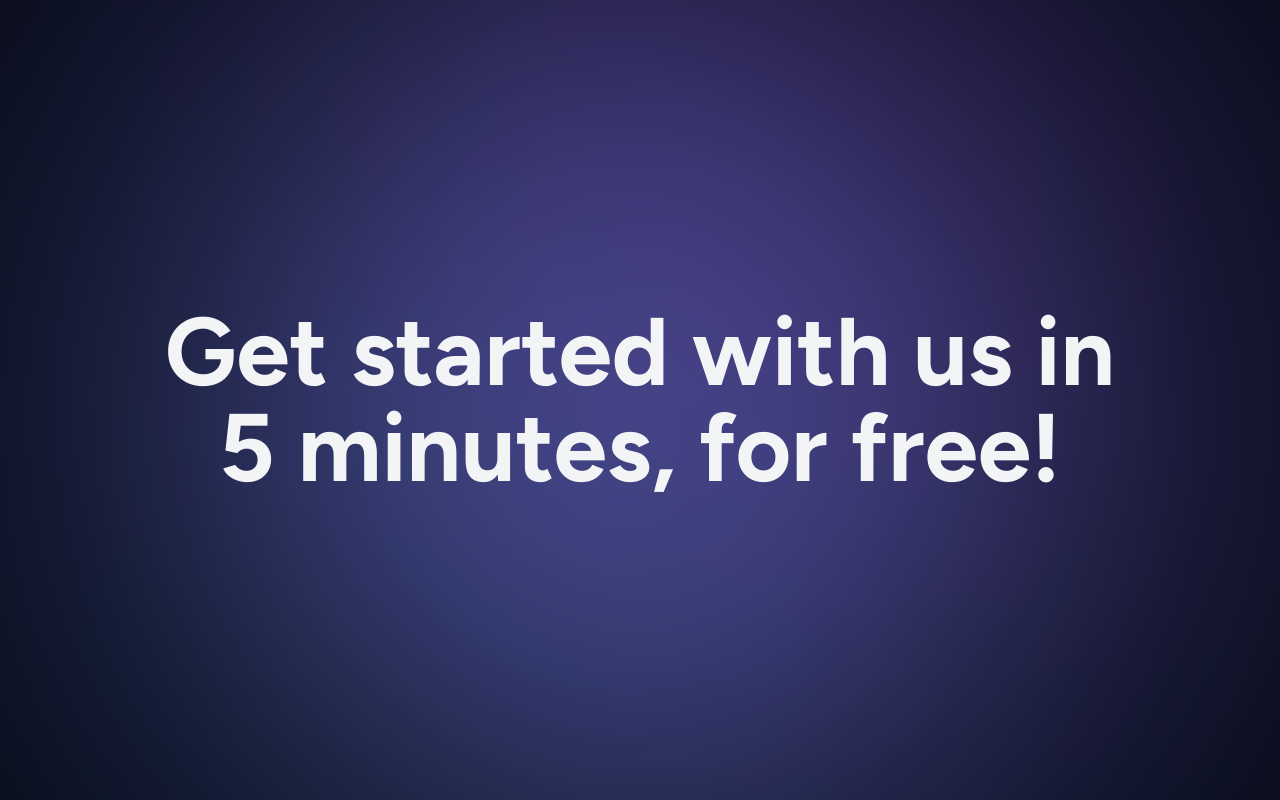
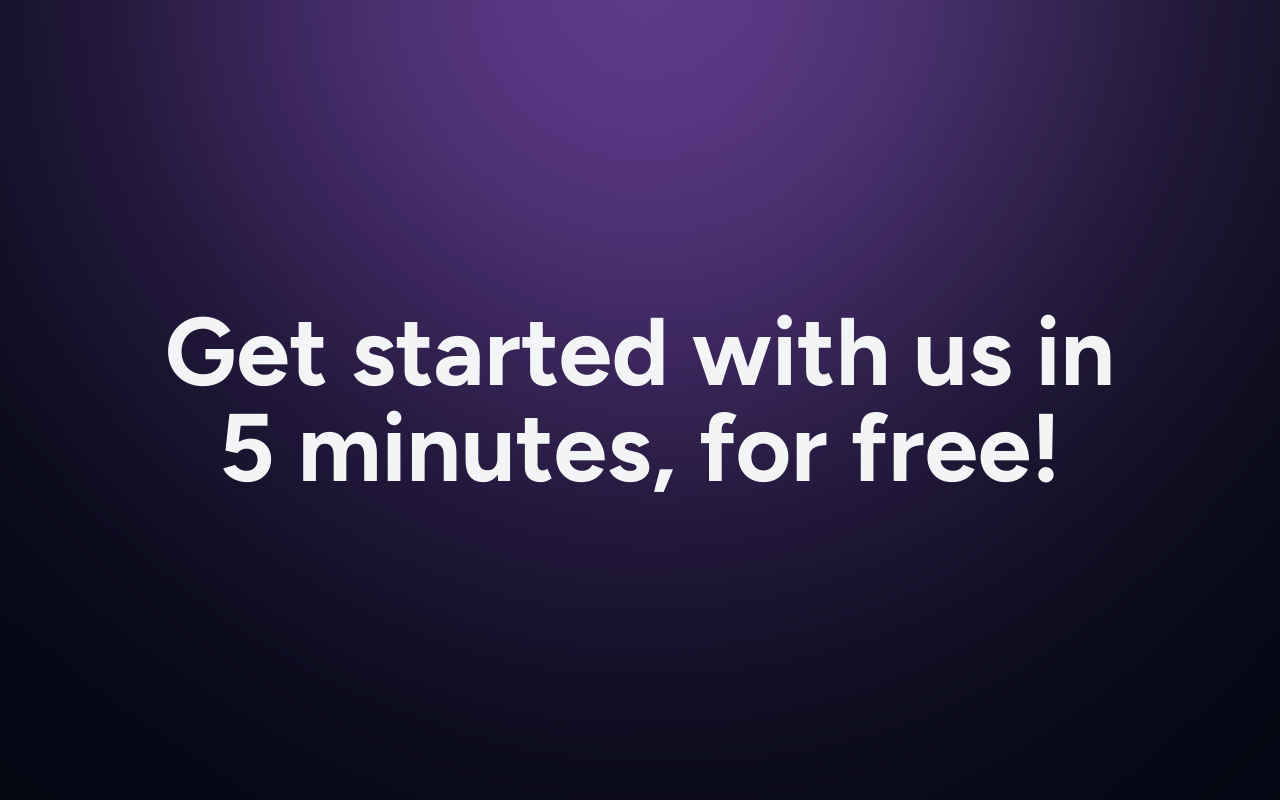
Before and after one commit to gharsh11032000/animated-components-next-tailwind-framer-motion, a Next.js app: page /ui/text-animation-28 in a window 1280 px wide. Built offline with nearby package versions, Linux system fonts and the light colour scheme.

Commit message:
Updating Animation 27 and 28

```diff
--- a/app/ui/text-animation-27/page.tsx
+++ b/app/ui/text-animation-27/page.tsx
@@ -40,7 +40,6 @@ function AnimatedWord({
     word.split("").map(() => "")
   );
   const [isAnimating, setIsAnimating] = useState(true);
-  const [colors, setColors] = useState<string[]>([]);
 
   const animateWord = useCallback(() => {
     setIsAnimating(true);
@@ -54,22 +53,17 @@ function AnimatedWord({
           return randomChar;
         })
       );
-      setColors((prev) =>
-        prev.map(() => `hsl(${Math.floor(Math.random() * 360)}, 100%, 50%)`)
-      );
-    }, 75);
+    }, 25);
 
     setTimeout(() => {
       clearInterval(interval);
       setDisplayedWord(word.split(""));
-      setColors(word.split("").map(() => "hsl(0, 0%, 100%)"));
       setIsAnimating(false);
     }, 1000);
   }, [word]);
 
   const resetWord = useCallback(() => {
     setDisplayedWord(word.split("").map(() => ""));
-    setColors(word.split("").map(() => "hsl(0, 0%, 100%)"));
     animateWord();
   }, [word, animateWord]);
 
@@ -82,9 +76,7 @@ function AnimatedWord({
   return (
     <div className={`flex items-center ${className}`}>
       {displayedWord.map((char, index) => (
-        <span key={index} style={{ color: colors[index] }}>
-          {char}
-        </span>
+        <span key={index}>{char}</span>
       ))}
     </div>
   );
--- a/app/ui/text-animation-28/page.tsx
+++ b/app/ui/text-animation-28/page.tsx
@@ -32,9 +32,8 @@ export default function Section() {
           }}
           style={{
             left: "calc(50% - 12rem)",
-            top: "calc(50% - 12rem)",
           }}
-          className="absolute z-0 w-96 h-96 bg-gradient-to-r from-blue-400 to-purple-500 rounded-full blur-[8rem] opacity-100"
+          className="absolute z-0 -top-1/4 w-96 h-96 bg-gradient-to-r from-purple-500 to-purple-400 rounded-full blur-[8rem] opacity-100"
         ></motion.div>
 
         <div className="relative container grid place-content-center mx-auto px-4 sm:px-6 lg:px-8">
@@ -60,12 +59,12 @@ function AnimatedWord({
       {words.split("").map((char, index) => (
         <span key={index}>
           <motion.span
-            initial={{ opacity: 0 }}
-            animate={{ opacity: 1 }}
+            initial={{ opacity: 0, filter: "blur(0.5em)" }}
+            animate={{ opacity: 1, filter: "blur(0)" }}
             transition={{
-              duration: 0.75,
+              duration: 0.5,
               delay: Math.random(),
-              ease: "easeOut",
+              ease: [0.17, 0.67, 0.83, 0.67],
             }}
           >
             {char}
```
